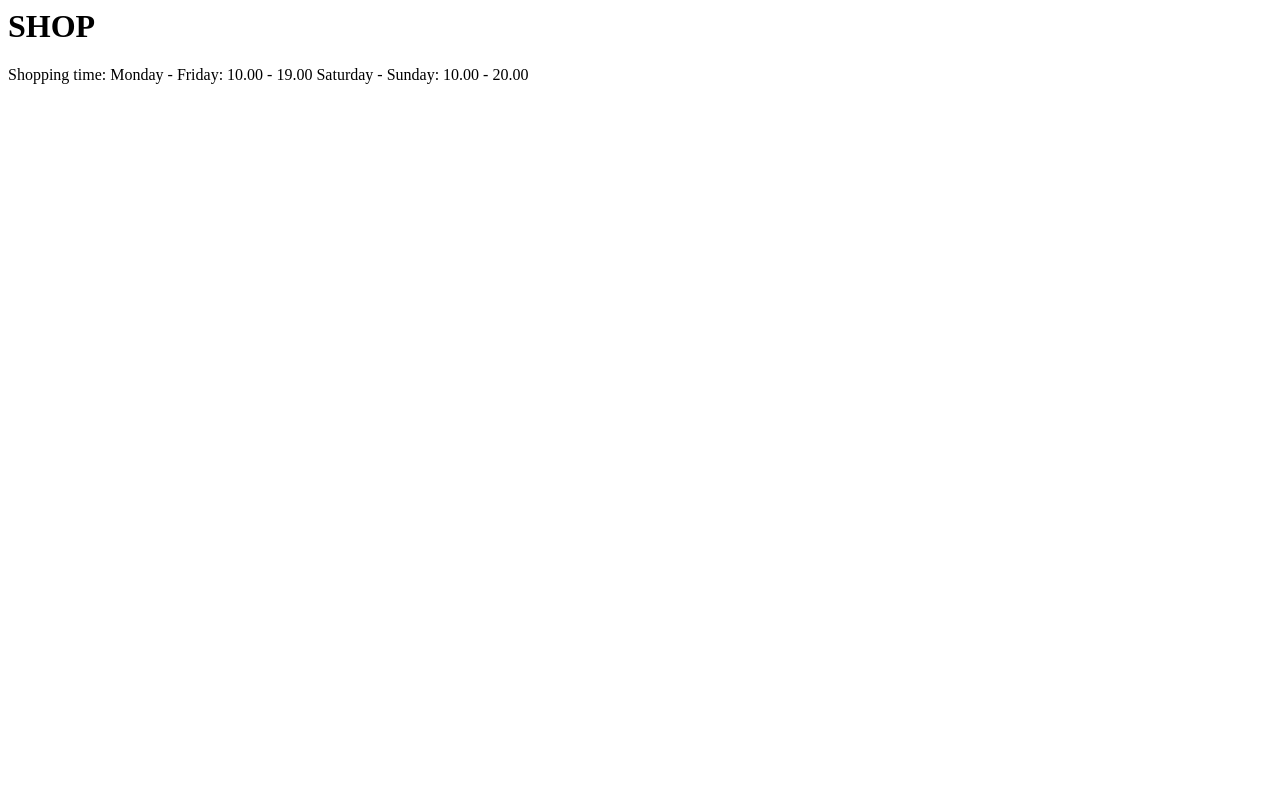
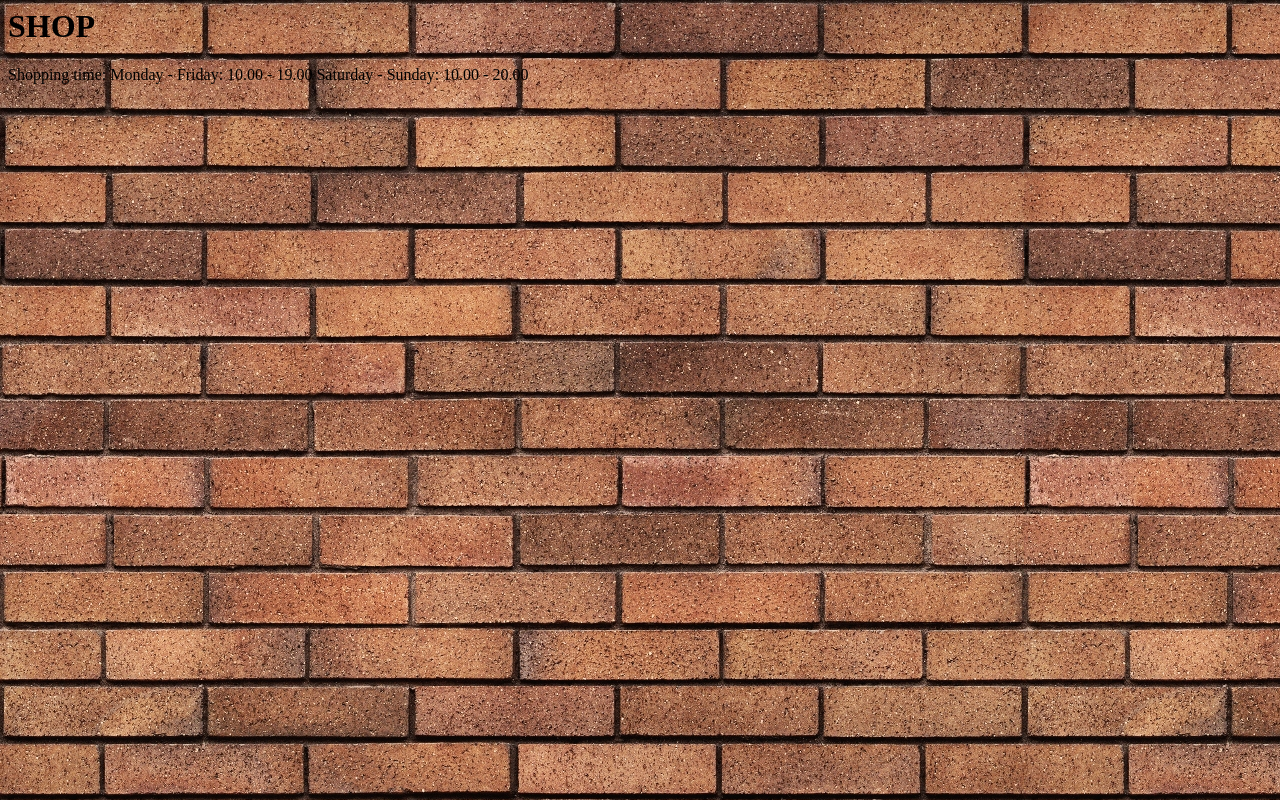
Before and after one commit to YuliyaYakovleva/git_shop, a plain HTML site: page index.html in a window 1280 px wide. Drawn offline with Linux system fonts and the light colour scheme.

Commit message:
add folder image and background

```diff
--- a/index.html
+++ b/index.html
@@ -1,5 +1,6 @@
 <html>
  <body>
+ <body background="image/background.jpg">
  <h1>SHOP</h1>
  <p>
   Shopping time:
```
Also changed, not shown: image/background.jpg (added).
